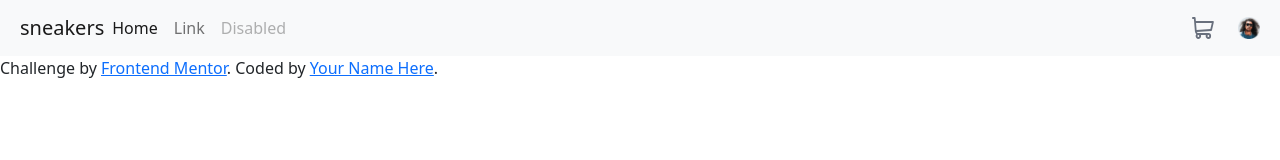
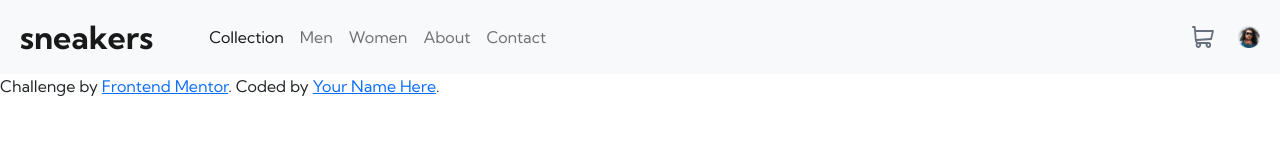
Before and after one commit to Sboursen/FM_E-commerce-product-page, a website: page index.html in a window 1280 px wide. Drawn offline with nearby package versions, Linux system fonts and the light colour scheme.

Commit message:
Add basic responsiveness to nav-bar

```diff
--- a/index.html
+++ b/index.html
@@ -24,38 +24,45 @@
   <nav
     class="navbar navbar-expand-md navbar-light bg-light">
     <div class="container-fluid">
-      <button class="navbar-toggler" type="button"
-        data-b!s-toggle="collapse"
+      <button
+        class="btn-light btn-outline-light navbar-toggler"
+        type="button" data-bs-toggle="collapse"
         data-bs-target="#website-links"
         aria-controls="website-links" aria-expanded="false"
         aria-label="Toggle navigation">
         <span class="navbar-toggler-icon"></span>
       </button>
-      <a class="navbar-brand me-auto ms-2"
+      <a class="navbar-brand me-auto ms-4 ms-md-2 fw-bold fs-2"
         href="#">sneakers</a>
-      <div class="collapse navbar-collapse"
-        id="website-links">
-        <ul class="navbar-nav me-auto mb-2 mb-md-0">
-          <li class="nav-item">
-            <a class="nav-link active" aria-current="page"
-              href="#">Home</a>
-          </li>
-          <li class="nav-item">
-            <a class="nav-link" href="#">Link</a>
-          </li>
-          <li class="nav-item">
-            <a class="nav-link disabled" href="#"
-              tabindex="-1"
-              aria-disabled="true">Disabled</a>
-          </li>
-        </ul>
-      </div>
-      <div class="d-flex flex-row gap-4 ms-auto me-2">
+      <div
+        class="d-flex flex-row gap-4 ms-auto me-2 order-md-last">
         <img src="./starter-files/images/icon-cart.svg"
           class="img-circle" alt="shopping cart">
         <div class="img-circle avatar" alt="profile avatar">
         </div>
       </div>
+      <div class="collapse navbar-collapse ms-md-5"
+        id="website-links">
+        <ul class="navbar-nav me-auto mb-2 mb-md-0">
+          <li class="nav-item">
+            <a class="nav-link active" aria-current="page"
+              href="#">Collection</a>
+          </li>
+          <li class="nav-item">
+            <a class="nav-link" href="#">Men</a>
+          </li>
+          <li class="nav-item">
+            <a class="nav-link" href="#">Women</a>
+          </li>
+          <li class="nav-item">
+            <a class="nav-link" href="#">About</a>
+          </li>
+          <li class="nav-item">
+            <a class="nav-link" href="#">Contact</a>
+          </li>
+        </ul>
+      </div>
+
     </div>
   </nav>
 
--- a/style.css
+++ b/style.css
@@ -1,3 +1,9 @@
+@import url("https://fonts.googleapis.com/css2?family=Kumbh+Sans:wght@100;200;300;400;500;600;700;800;900&display=swap");
+
+body {
+  font-family: "Kumbh Sans", sans-serif !important;
+}
+
 .avatar {
   width: 22px;
   height: 22px;
```
